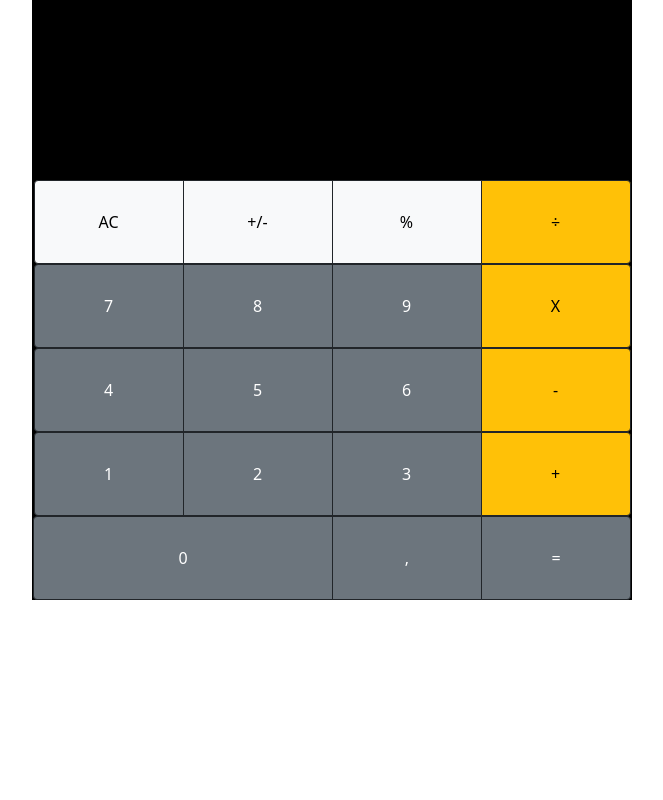
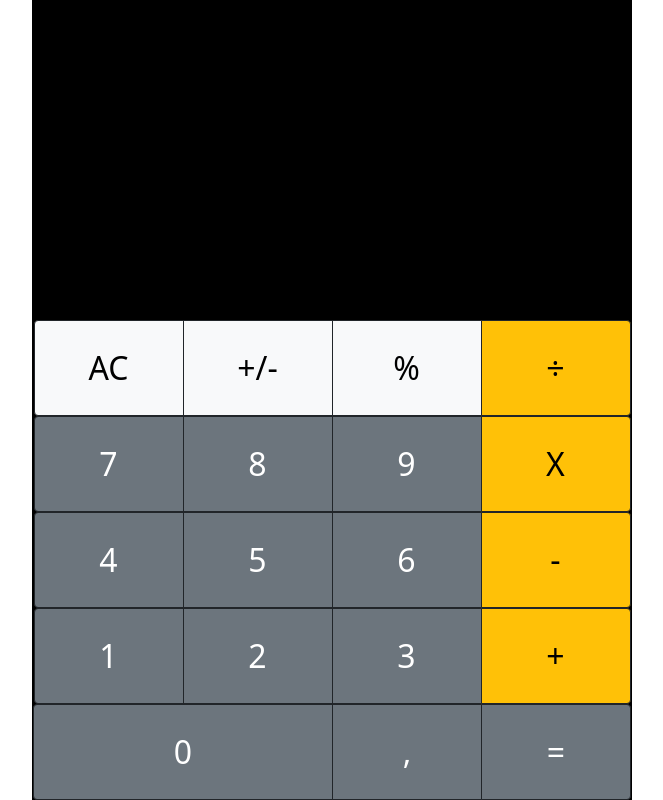
Before and after one commit to benji694/calculatrice-react, a React (Create React App) app: page / in a window 1280 px wide. Shown: the whole page, without its empty margins (308-971 px from the left). Built offline with nearby package versions, Linux system fonts and the light colour scheme.

Commit message:
add height in %

```diff
--- a/src/component/App.css
+++ b/src/component/App.css
@@ -1,7 +1,10 @@
+#root{
+  height: 100%;
+}
 .App {
   max-width: 600px;
+  height: 100%;
   margin: 0 auto;
-  height: 600px;
   text-align: center;
   background-color: black;
 }
--- a/src/component/ButtonPannel.css
+++ b/src/component/ButtonPannel.css
@@ -1,9 +1,10 @@
 .button-pannel{
-    height: 70%;
+    height: 60%;
 }
 .btn-group{
     height: 20%;
 }
 .btn{
     height: 100%;
+    font-size: 2em;
 }
--- a/src/component/Result.css
+++ b/src/component/Result.css
@@ -1,3 +1,3 @@
 .result{
-    height: 30%;
+    height: 40%;
 }
--- a/src/index.css
+++ b/src/index.css
@@ -1,4 +1,8 @@
+html{
+  height: 100%;
+}
 body {
+  height: 100%;
   margin: 0;
   font-family: -apple-system, BlinkMacSystemFont, 'Segoe UI', 'Roboto', 'Oxygen',
     'Ubuntu', 'Cantarell', 'Fira Sans', 'Droid Sans', 'Helvetica Neue',
```
